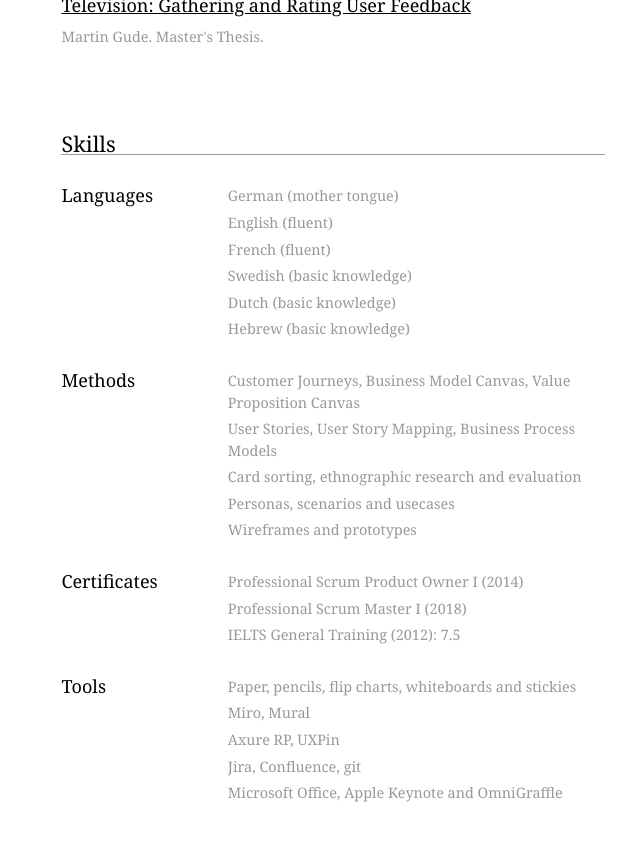
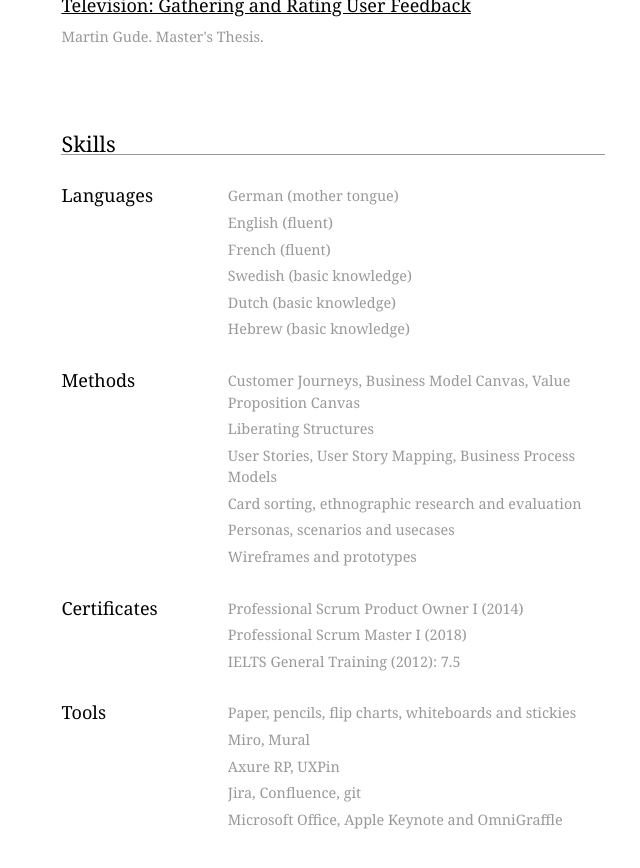
Before and after one commit to ma6/ma6.github.io, a Jekyll site: the page built from _pages/index.md, in a window 1280 px wide and 900 px high, scrolled down 5199 px. Shown: the top 868 px of the window, without its empty margins (265-905 px from the left). Built offline with Jekyll 4.4.1, drawn with Linux system fonts in a browser that asks for light colours; some web fonts are replaced; comment, search, counter and statistics services are not loaded.

Commit message:
Update skills.yml

```diff
--- a/_data/skills.yml
+++ b/_data/skills.yml
@@ -11,6 +11,7 @@
 - skill-headline: Methods
   skills:
     - skill: Customer Journeys, Business Model Canvas, Value Proposition Canvas
+    - skill: Liberating Structures
     - skill: User Stories, User Story Mapping, Business Process Models
     - skill: Card sorting, ethnographic research and evaluation
     - skill: Personas, scenarios and usecases
```
